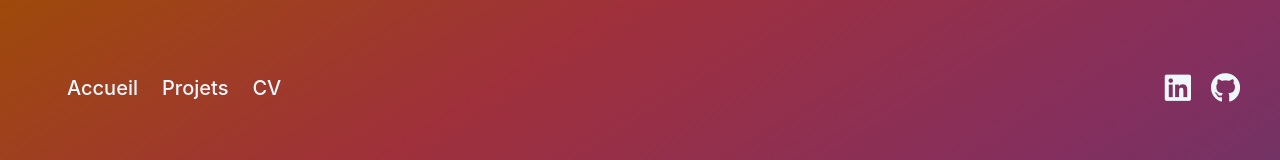
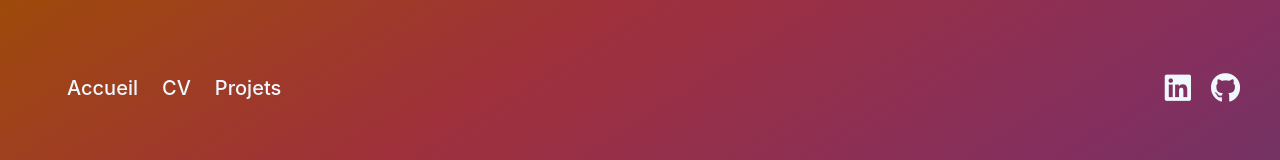
Before and after one commit to AnotheerDev/mon-portfolio, a React (Create React App) app: page / in a window 1280 px wide. Shown: the top 160 px of the page. Built offline with nearby package versions, Linux system fonts and the light colour scheme; a web font is replaced by a local one.

Commit message:
Fix navigation links in Header component

```diff
--- a/src/components/Header/Header.jsx
+++ b/src/components/Header/Header.jsx
@@ -7,8 +7,8 @@ const Header = () => {
             <nav className='nav'>
                 <ul className="nav-links">
                     <li className="center"><a href="#home">Accueil</a></li>
+                    <li className="forward"><a href="#resume">CV</a></li>
                     <li className="upward"><a href="#projects">Projets</a></li>
-                    <li className="forward"><a href="#resume">CV</a></li>
                 </ul>
                 <div className='nav-icons'>
                     <a href="https://www.linkedin.com/in/julien-l%C3%A9ger/" target="_blank" rel="noopener noreferrer"><i className="fab fa-linkedin"></i></a>
```
